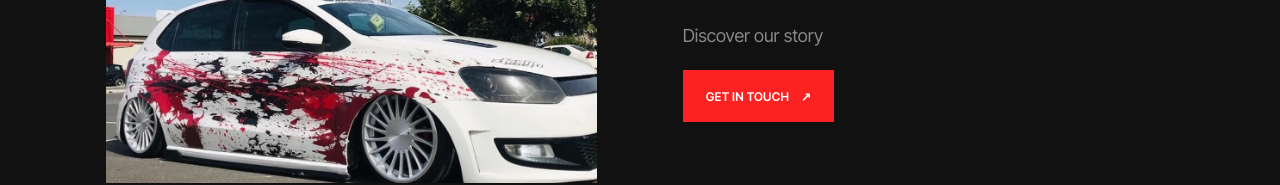
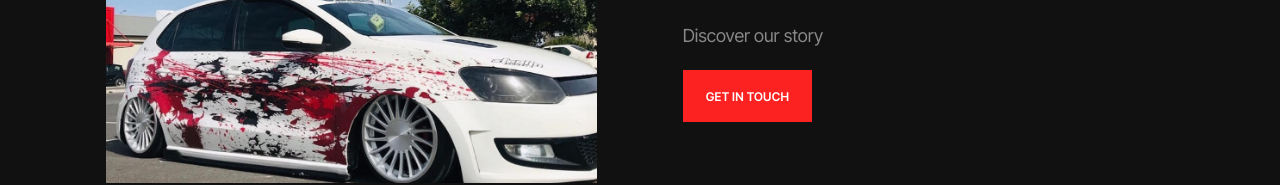
Before and after one commit to pp0447515-web/rgrgraffix, a Next.js app: page /about-us in a window 1280 px wide. Shown: the part 735-920 px from the top of the page. Built offline with nearby package versions, Linux system fonts and the light colour scheme.

Commit message:
Remove upward arrow from About page CTA

```diff
--- a/app/about-us/page.tsx
+++ b/app/about-us/page.tsx
@@ -16,7 +16,7 @@ export default function AboutPage() {
         </section>
         <section className="section-wrap simple-content">
           <img src="/images/Untitled-design-13.jpg" alt="RGR Graffix project" />
-          <div><p className="eyebrow">RGR GRAFFIX</p><h2>About Us</h2><p>Discover our story</p><Link className="button button-light" href="/contact">Get in Touch <span>↗</span></Link></div>
+          <div><p className="eyebrow">RGR GRAFFIX</p><h2>About Us</h2><p>Discover our story</p><Link className="button button-light" href="/contact">Get in Touch </Link></div>
         </section>
       </main>
       <SiteFooter />
```
